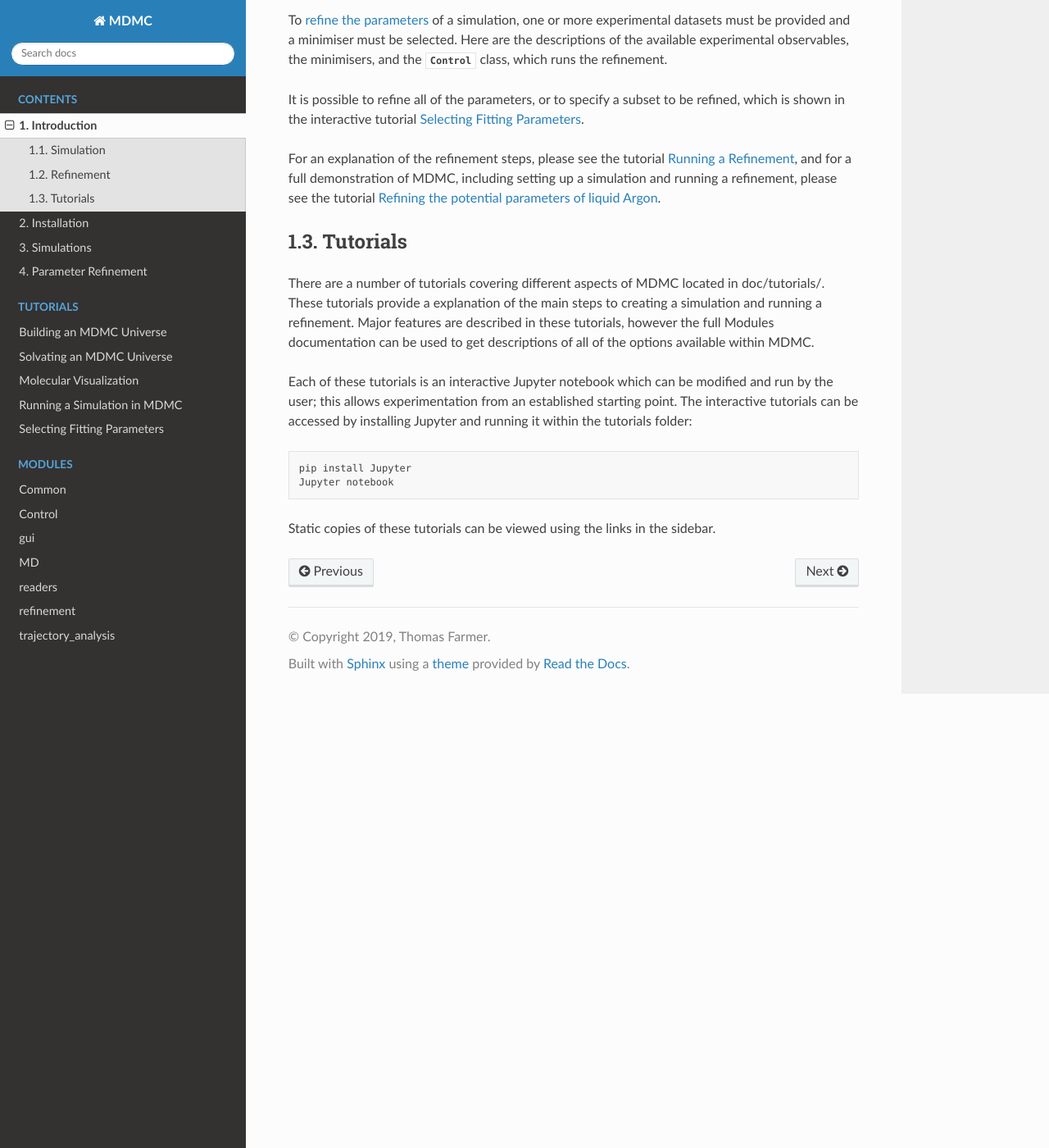
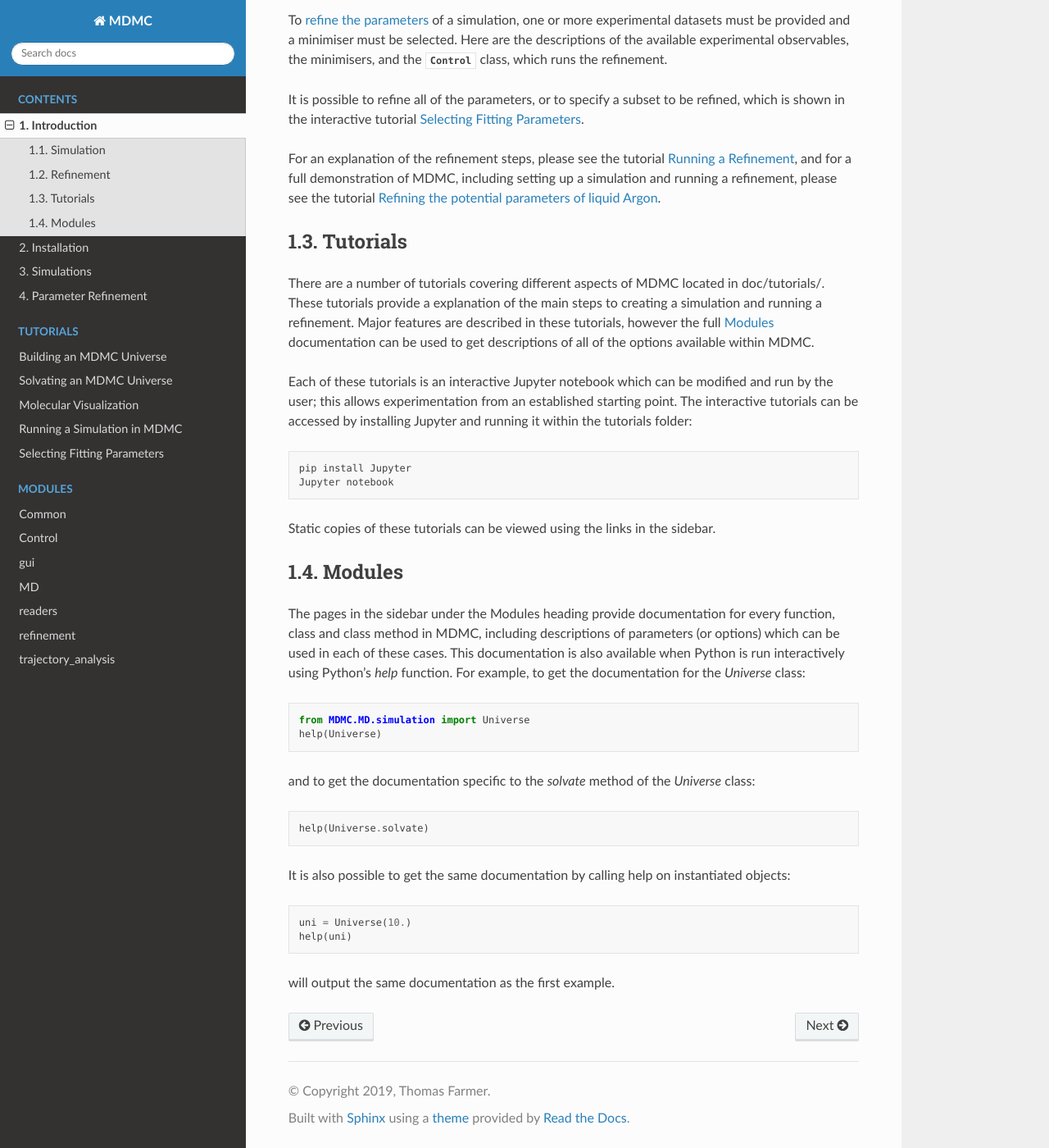
Before and after one commit to ISISNeutronMuon/MDMC, a Sphinx documentation site: the page built from doc/pages/introduction.rst, in a window 1280 px wide and 1400 px high, scrolled down 597 px. Shown: the whole window at 82% size. Built offline with Sphinx 7.4.7 and the Read the Docs theme 2.0.0, drawn with Linux system fonts in a browser that asks for light colours.

Commit message:
Added information about Modules documentation

```diff
--- a/doc/pages/introduction.rst
+++ b/doc/pages/introduction.rst
@@ -49,7 +49,7 @@ Tutorials
 There are a number of tutorials covering different aspects of MDMC located in
 doc/tutorials/.  These tutorials provide a explanation of the main steps to
 creating a simulation and running a refinement.  Major features are described
-in these tutorials, however the full Modules documentation can be used to get
+in these tutorials, however the full `Modules`_ documentation can be used to get
 descriptions of all of the options available within MDMC.
 
 Each of these tutorials is an interactive Jupyter notebook
@@ -63,3 +63,36 @@ installing Jupyter and running it within the tutorials folder:
   Jupyter notebook
 
 Static copies of these tutorials can be viewed using the links in the sidebar.
+
+.. _modules-label:
+
+Modules
+-------
+The pages in the sidebar under the Modules heading provide documentation for
+every function, class and class method in MDMC, including descriptions of
+parameters (or options) which can be used in each of these cases.  This
+documentation is also available when Python is run interactively using Python's
+`help` function.  For example, to get the documentation for the `Universe`
+class:
+
+.. code-block:: Python
+
+  from MDMC.MD.simulation import Universe
+  help(Universe)
+
+and to get the documentation specific to the `solvate` method of the `Universe`
+class:
+
+.. code-block:: Python
+
+  help(Universe.solvate)
+
+It is also possible to get the same documentation by calling help on
+instantiated objects:
+
+.. code-block:: Python
+
+  uni = Universe(10.)
+  help(uni)
+
+will output the same documentation as the first example.
```
